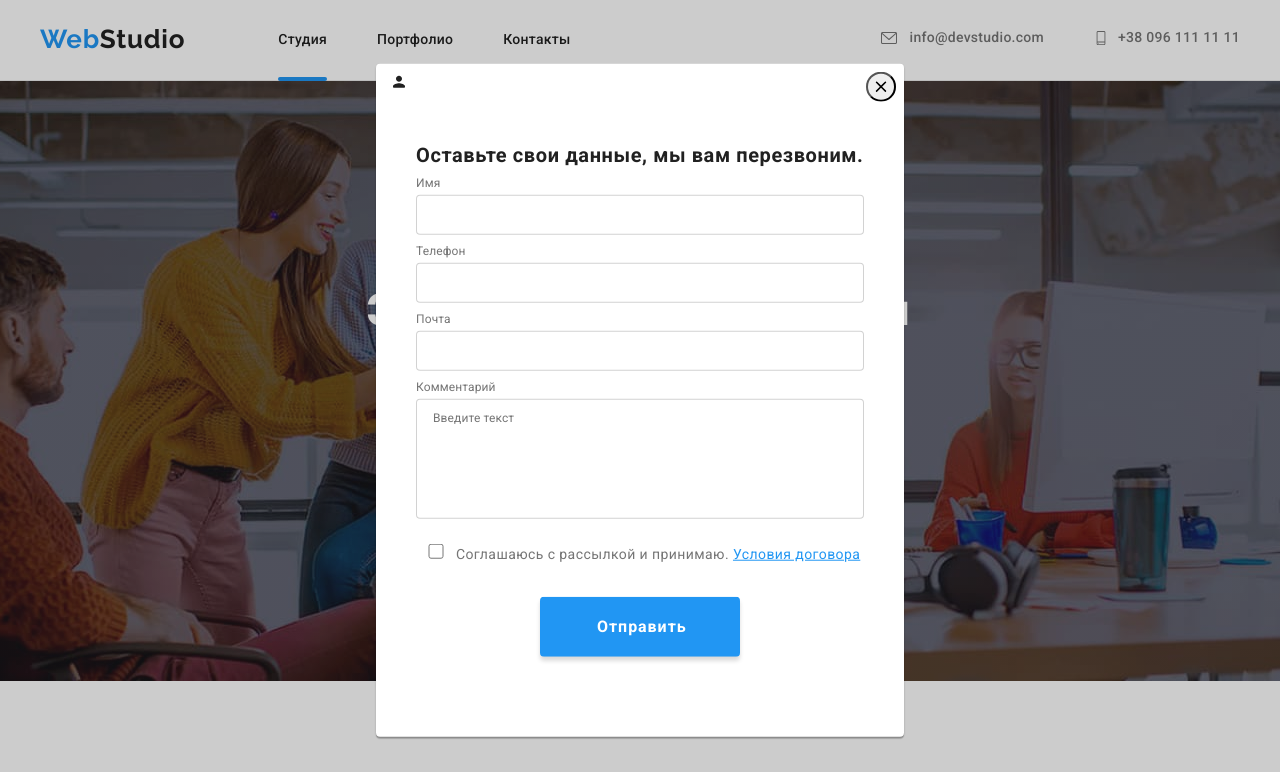
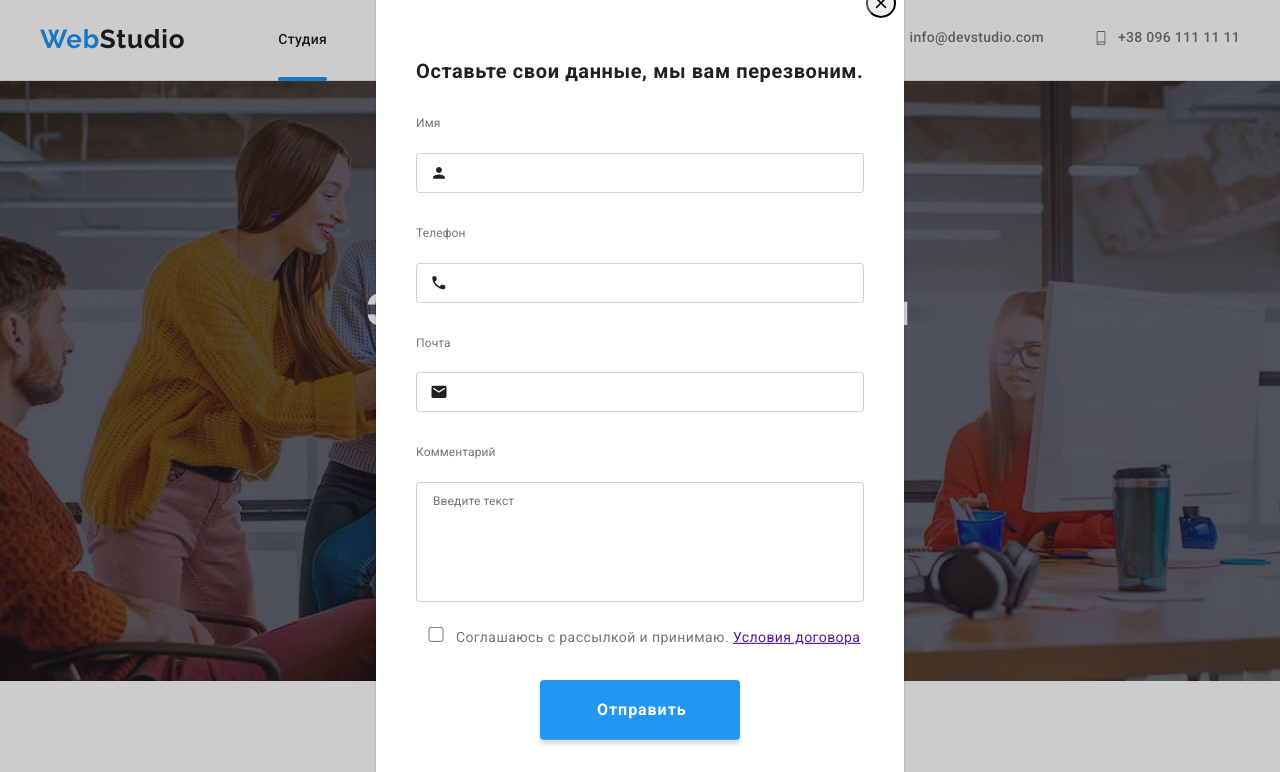
Before and after one commit to Alazardovich/goit-markup-hw-06, a plain HTML site: page index.html in a window 1280 px wide. Both pictures are taken after a click on the button "Заказать услугу". Shown: the top 772 px of the page. Drawn offline with nearby package versions, Linux system fonts and the light colour scheme; files whose address does not match are found by name.

Commit message:
need correct

```diff
--- a/css/styles.css
+++ b/css/styles.css
@@ -122,7 +122,6 @@ img {
   border-radius: 2px;
   bottom: -1px;
   background: #2196f3;
-  color: #2196f3;
 }
 .current {
   position: relative;
@@ -234,6 +233,7 @@ img {
   padding: 40px;
 }
 .form-conteiner {
+  position: relative;
   display: flex;
   flex-direction: column;
   margin-top: 10px;
@@ -261,9 +261,8 @@ img {
 
 .icon-form-name {
   position: absolute;
-  top: 0;
-  left: 0;
-  transform: translateY(50%);
+  top: 50%;
+  transform: translateY(-50%);
   margin-left: 14px;
   width: 18px;
   height: 18px;
@@ -285,6 +284,13 @@ img {
 textarea:hover,
 textarea:focus {
   border: 1px solid #2196f3;
+}
+/* .icon-form-name:hover,
+.icon-form-name:focus {
+  fill: #2196f3;
+} */
+.form-modal-input:hover,
+.form-modal-input:focus + .icon-form-name {
   fill: #2196f3;
 }
 .form-title {
@@ -301,13 +307,13 @@ textarea:focus {
 #name,
 #tel,
 #email {
-  width: 448px;
+  width: 100%;
   height: 40px;
   cursor: pointer;
 }
 
 #comment {
-  width: 448px;
+  width: 100%;
   height: 120px;
   cursor: pointer;
   padding: 12px 16px;
--- a/index.html
+++ b/index.html
@@ -60,27 +60,34 @@
                 </use></svg></button>
                 <form class="form-modal">
                 <p class="form-title">Оставьте свои данные, мы вам перезвоним.</p>
-                <div class="form-conteiner">
+
                   <label for="name" class="text-name">Имя</label>
+                  <span class="form-conteiner">
                     <input class="form-modal-input" type="text" name="name" id="name" /><svg class="icon-form-name">
                       <use href="./images/icon/icons.svg#icon-person-black-18dp-1"></use>
+                    </svg></span>
+
+                  <label for="tel" class="text-name">Телефон</label>
+                  <span class="form-conteiner">
+                <input class="form-modal-input" type="tel" name="tel" id="tel" /><svg class="icon-form-name">
+                  <use href="./images/icon/icons.svg#icon-phone-black-18dp-1"></use>
+                </svg>
+                </span>
+
+                  <label for="email" class="text-name">Почта</label>
+                  <span class="form-conteiner">
+                    <input class="form-modal-input" type="email" name="email" id="email" /><svg class="icon-form-name">
+                      <use href="./images/icon/icons.svg#icon-email-black-18dp-1"></use>
                     </svg>
-                </div>
-                <div class="form-conteiner">
-                  <label for="tel" class="text-name">Телефон</label>
-                <input class="form-modal-input" type="tel" name="tel" id="tel" />
-              </div>
-                <div class="form-conteiner">
-                  <label for="email" class="text-name">Почта</label>
-                    <input class="form-modal-input" type="email" name="email" id="email" />
-                </div>
-                <div class="form-conteiner">
+                  </span>
+
                 <label for="comment" class="text-name">Комментарий</label>
+                <span class="form-conteiner">
                 <textarea name="comment" id="comment" placeholder="Введите текст"/></textarea>
-                </div>
+                </span>
                 <div class="license-option">
                 <label for="agreement" class="text-agreement"><input  class="license-form" type="checkbox" name="agreement" />
-                  Соглашаюсь с рассылкой и принимаю. <span class="text-agreement-blue"><u>Условия договора</u></span>
+                  Соглашаюсь с рассылкой и принимаю. <span class="text-agreement-blue"><u><a href="">Условия договора</a></u></span>
                 </label>
                 </div>
 
```
Also changed, not shown: portfolio.html (+21 -30 lines).
